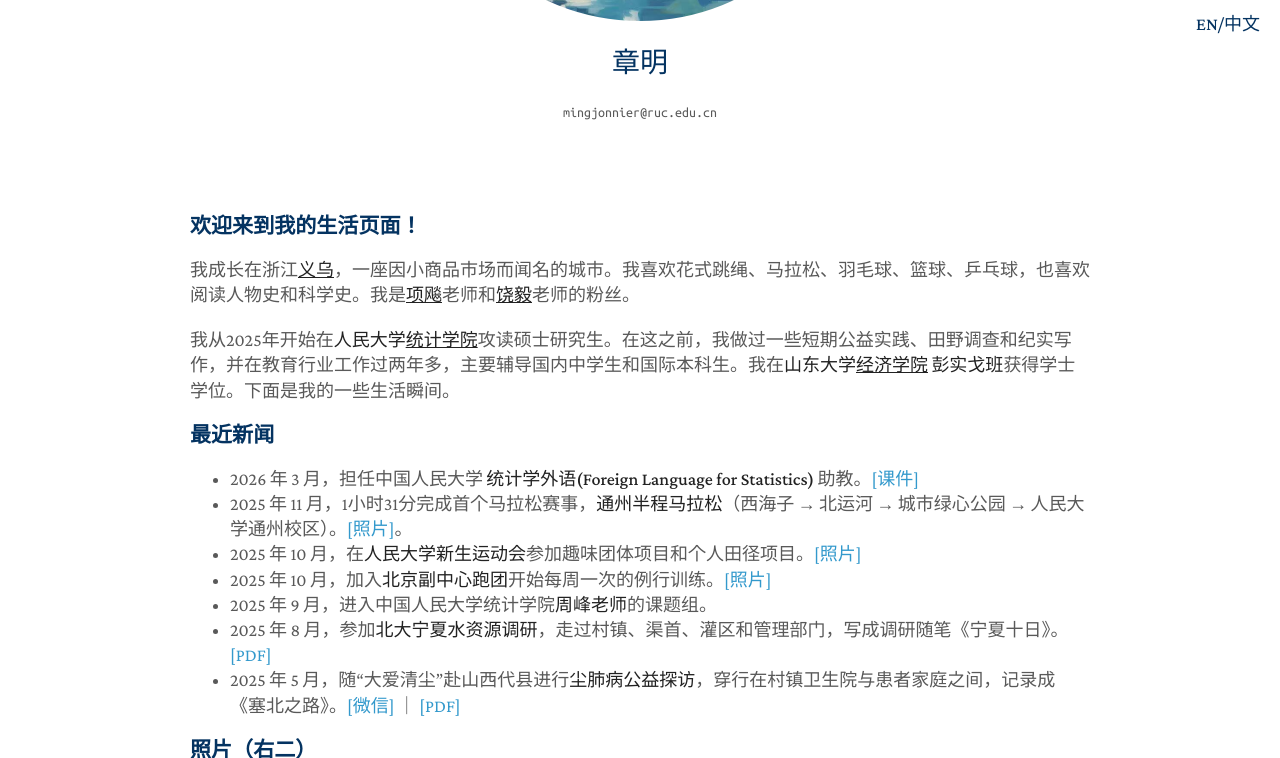
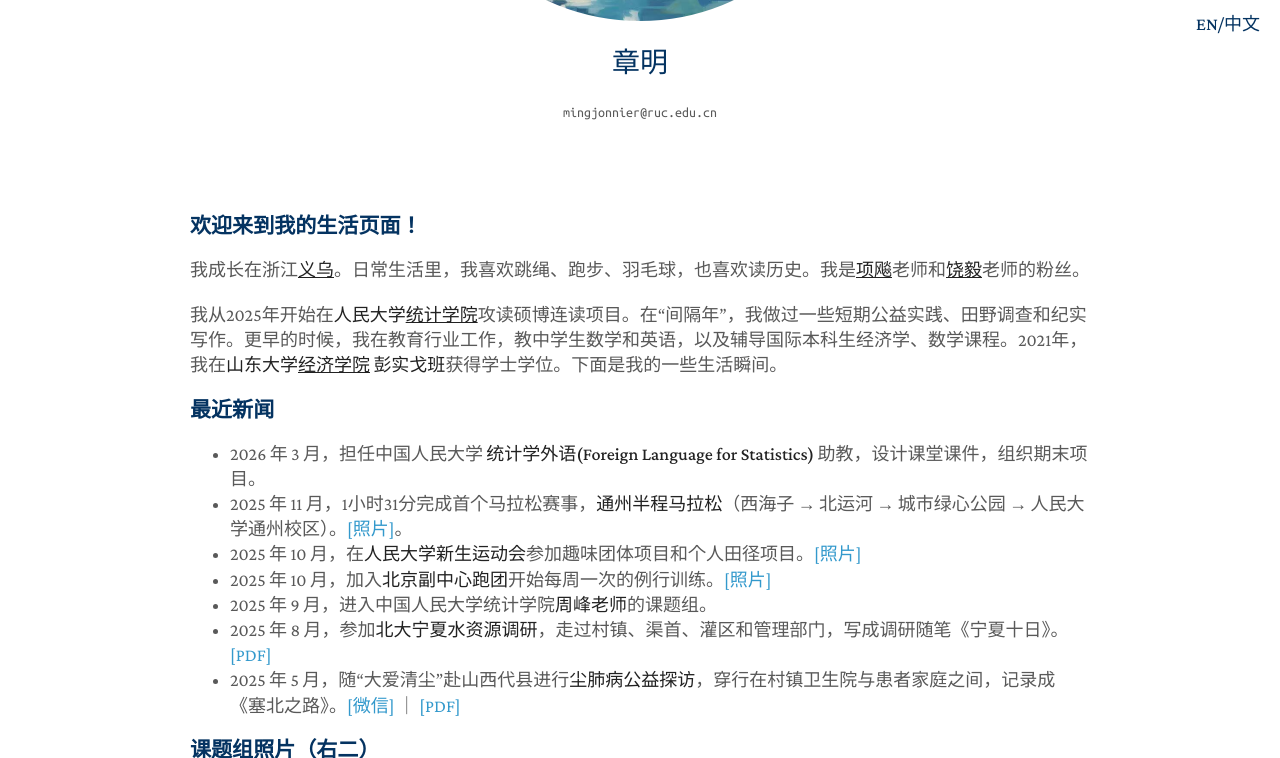
Before and after one commit to zhangming4153/zhangming4153.github.io, a Jekyll site: the page built from cn/index.md, in a window 1280 px wide and 900 px high, scrolled down 474 px, cut to the strip 0-758 px from the top of the window. Built offline with Jekyll 4.4.1, drawn with Linux system fonts in a browser that asks for light colours; a style sheet for code colours, icons or effects is not loaded.

Commit message:
Update index.md

```diff
--- a/cn/index.md
+++ b/cn/index.md
@@ -5,12 +5,12 @@ title: 章明
 ---
 ### 欢迎来到我的生活页面！
 
-我成长在浙江<a href="https://en.wikipedia.org/wiki/Yiwu"><strong><u>义乌</u></strong></a>，一座因小商品市场而闻名的城市。我喜欢花式跳绳、马拉松、羽毛球、篮球、乒乓球，也喜欢阅读人物史和科学史。我是<a href="https://baike.baidu.com/item/项飙/23318243"><strong><u>项飚</u></strong></a>老师和<a href="https://en.wikipedia.org/wiki/Rao_Yi"><strong><u>饶毅</u></strong></a>老师的粉丝。
+我成长在浙江<a href="https://en.wikipedia.org/wiki/Yiwu"><strong><u>义乌</u></strong></a>。日常生活里，我喜欢跳绳、跑步、羽毛球，也喜欢读历史。我是<a href="https://baike.baidu.com/item/项飙/23318243"><strong><u>项飚</u></strong></a>老师和<a href="https://en.wikipedia.org/wiki/Rao_Yi"><strong><u>饶毅</u></strong></a>老师的粉丝。
 
-我从2025年开始在**人民大学**<a href="http://stat.ruc.edu.cn"><strong><u>统计学院</u></strong></a>攻读硕士研究生。在这之前，我做过一些短期公益实践、田野调查和纪实写作，并在教育行业工作过两年多，主要辅导国内中学生和国际本科生。我在**山东大学**<a href="https://www.econ.sdu.edu.cn"><strong><u>经济学院</u></strong></a> **彭实戈班**获得学士学位。下面是我的一些生活瞬间。
+我从2025年开始在**人民大学**<a href="http://stat.ruc.edu.cn"><strong><u>统计学院</u></strong></a>攻读硕博连读项目。在“间隔年”，我做过一些短期公益实践、田野调查和纪实写作。更早的时候，我在教育行业工作，教中学生数学和英语，以及辅导国际本科生经济学、数学课程。2021年，我在**山东大学**<a href="https://www.econ.sdu.edu.cn"><strong><u>经济学院</u></strong></a> **彭实戈班**获得学士学位。下面是我的一些生活瞬间。
 
 ### 最近新闻
-- 2026 年 3 月，担任中国人民大学 **统计学外语(Foreign Language for Statistics)** 助教。[[课件]]()
+- 2026 年 3 月，担任中国人民大学 **统计学外语(Foreign Language for Statistics)** 助教，设计课堂课件，组织期末项目。
 - 2025 年 11 月，1小时31分完成首个马拉松赛事，**通州半程马拉松**（西海子 → 北运河 → 城市绿心公园 → 人民大学通州校区）。[[照片]](/assets/tongz_semimara_profile.jpg)。
 - 2025 年 10 月，在**人民大学新生运动会**参加趣味团体项目和个人田径项目。[[照片]](/assets/sportsmeeting_2025.JPG)
 - 2025 年 10 月，加入**北京副中心跑团**开始每周一次的例行训练。[[照片]](/assets/tongz_group.png)
@@ -19,6 +19,6 @@ title: 章明
 - 2025 年 5 月，随“大爱清尘”赴山西代县进行**尘肺病公益探访**，穿行在村镇卫生院与患者家庭之间，记录成《塞北之路》。[[微信]](https://mp.weixin.qq.com/s/o8Zpdd-DVcAKxdC4jhWxGg) ｜ [[PDF]](/assets/Shanxi.pdf)
 
 
-### 照片（右二）
+### 课题组照片（右二）
 
 ![image](/assets/people_0912.jpg)
```
